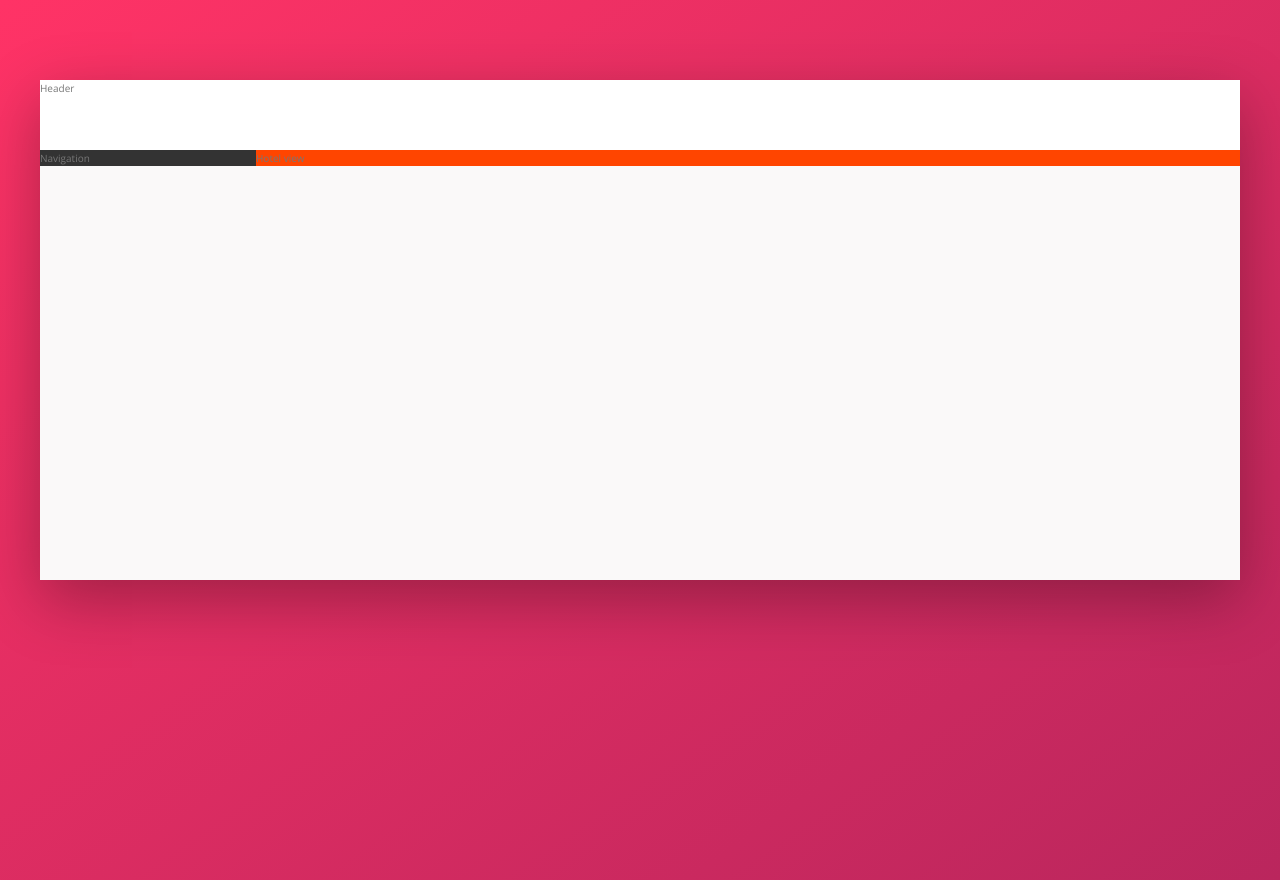
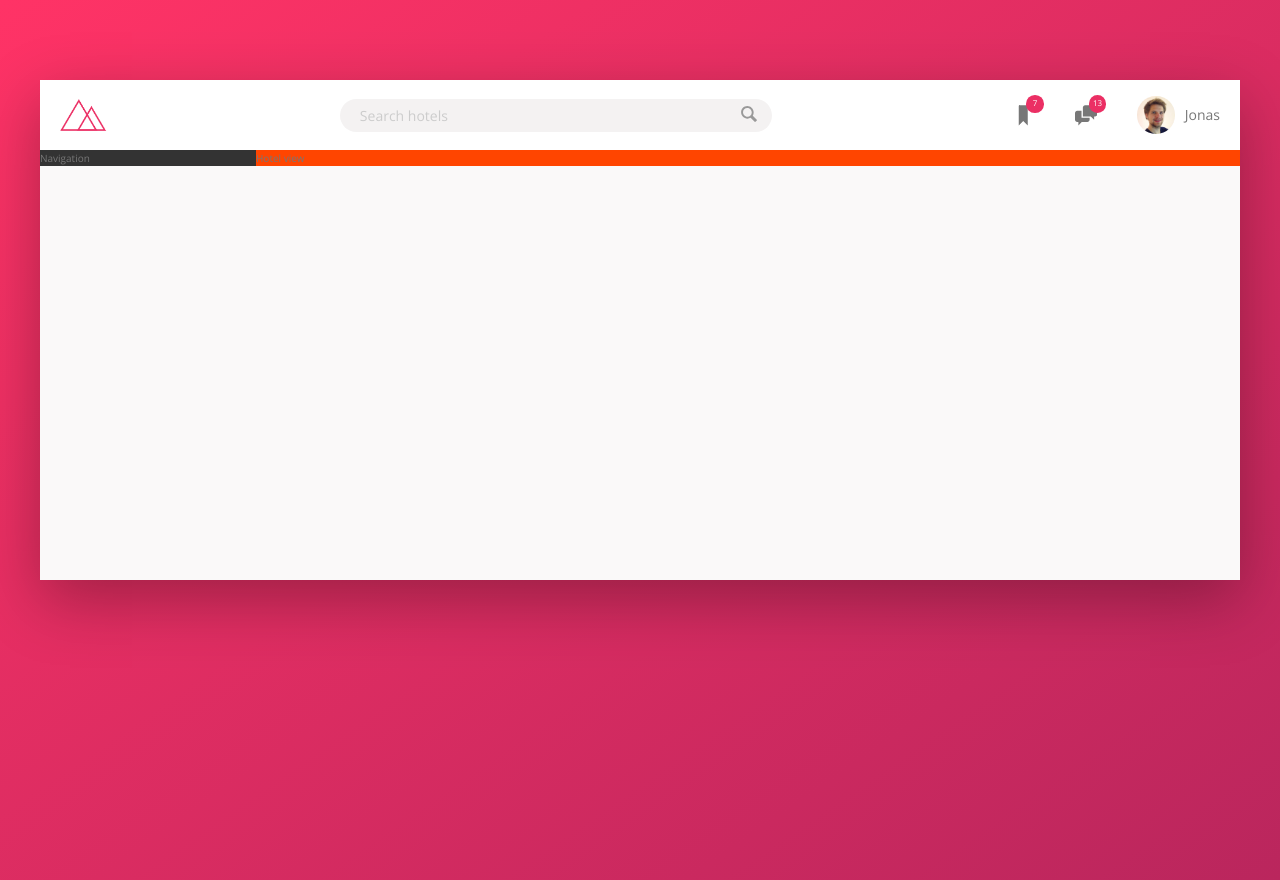
Before and after one commit to pavlov99/udemy-advanced-css-and-sass, a website: page trillo/index.html in a window 1280 px wide. Drawn offline with nearby package versions, Linux system fonts and the light colour scheme.

Commit message:
ADD: implement header

```diff
--- a/trillo/index.html
+++ b/trillo/index.html
@@ -13,7 +13,34 @@
     <body>
         <div class="container">
             <header class="header">
-                Header
+                <img src="img/logo.png" alt="trillo logo" class="logo">
+                <form action="#" class="search">
+                    <input type="text" class="search__input" placeholder="Search hotels">
+                    <button class="search__button">
+                        <!-- Best practice is to move from icons to svg -->
+                        <svg class="search__icon">
+                            <use xlink:href="img/sprite.svg#icon-magnifying-glass"></use>
+                        </svg>
+                    </button>
+                </form>
+                <nav class="user-nav">
+                    <div class="user-nav__icon-box">
+                        <svg class="user-nav__icon">
+                            <use xlink:href="img/sprite.svg#icon-bookmark"></use>
+                        </svg>
+                        <span class="user-nav__notification">7</span>
+                    </div>
+                    <div class="user-nav__icon-box">
+                        <svg class="user-nav__icon">
+                            <use xlink:href="img/sprite.svg#icon-chat"></use>
+                        </svg>
+                        <span class="user-nav__notification">13</span>
+                    </div>
+                    <div class="user-nav__user">
+                        <img src="img/user.jpg" alt="User photo" class="user-nav__user-photo">
+                        <span class="user-nav__user-name">Jonas</span>
+                    </div>
+                </nav>
             </header>
             <!-- To position elements inside -->
             <div class="content">
--- a/trillo/sass/_components.scss
+++ b/trillo/sass/_components.scss
@@ -0,0 +1,117 @@
+///////////////////////////////////////////////////////////
+// LOGO
+.logo {
+    height: 3.25rem;
+    margin-left: 2rem;
+}
+
+///////////////////////////////////////////////////////////
+// SEARCH
+.search {
+    flex: 0 0 40%;
+
+    display: flex; // flex item is also a flex container.
+    align-items: center;
+    justify-content: center;
+
+    &__input {
+        font-family: inherit;
+        font-size: inherit;
+        color: inherit;
+        background-color: var(--color-grey-light-2);
+        border: none;
+        padding: .7rem 2rem;
+        border-radius: 100rem;  // rounded edges. some big number.
+        width: 90%;
+        transition: all .2s;
+        margin-right: -3.25rem;  // to make button (on the right) on top
+
+        &:focus {
+            outline: none;
+            width: 100%;
+            background-color: var(--color-grey-light-3);
+        }
+
+        &::-webkit-input-placeholder {
+            font-weight: 100;
+            color: var(--color-grey-light-4);
+        }
+    }
+
+    // change button bg-color on input focus.
+    &__input:focus + &__button {
+        background-color: var(--color-grey-light-3);
+    }
+
+    &__button {
+        border: none;
+        background-color: var(--color-grey-light-2);  // same as input
+
+        &:focus {
+            outline: none;
+        }
+
+        &:active {
+            transform: translateY(2px);
+        }
+    }
+
+    &__icon {
+        height: 2rem;
+        width: 2rem;
+        fill: var(--color-grey-dark-3);
+    }
+}
+
+///////////////////////////////////////////////////////////
+// USER NAVIGATION
+.user-nav {
+    align-self: stretch;
+    display: flex;
+    align-items: center;
+
+    // all direct children
+    & > * {
+        padding: 0 2rem;
+        cursor: pointer;
+        height: 100%;
+        display: flex;
+        align-items: center;
+    }
+
+    & > *:hover {
+        background-color: var(--color-grey-light-2);
+    }
+
+    &__icon-box {
+        position: relative;
+    }
+
+    &__icon {
+        height: 2.25rem;
+        width: 2.25rem;
+        fill: var(--color-grey-dark-2);
+    }
+
+    &__notification {
+        font-size: .8rem;
+        height: 1.75rem;
+        width: 1.75rem;
+        border-radius: 50%;
+        background-color: var(--color-primary);
+        color: #fff;
+        position: absolute;
+        top: 1.5rem;
+        right: 1.1rem;
+
+        display: flex;
+        justify-content: center;
+        align-items: center;
+    }
+
+    &__user-photo {
+        height: 3.75rem;
+        border-radius: 50%;
+        margin-right: 1rem;
+    }
+}
--- a/trillo/sass/_layout.scss
+++ b/trillo/sass/_layout.scss
@@ -8,9 +8,14 @@
 }
 
 .header {
+    font-size: 1.4rem;
     height: 7rem;
     background-color: #fff;
     border-bottom: var(--color-grey-light-2);
+
+    display: flex;
+    justify-content: space-between;
+    align-items: center;
 }
 
 .content {
```
Also changed, not shown: trillo/css/style.css.
